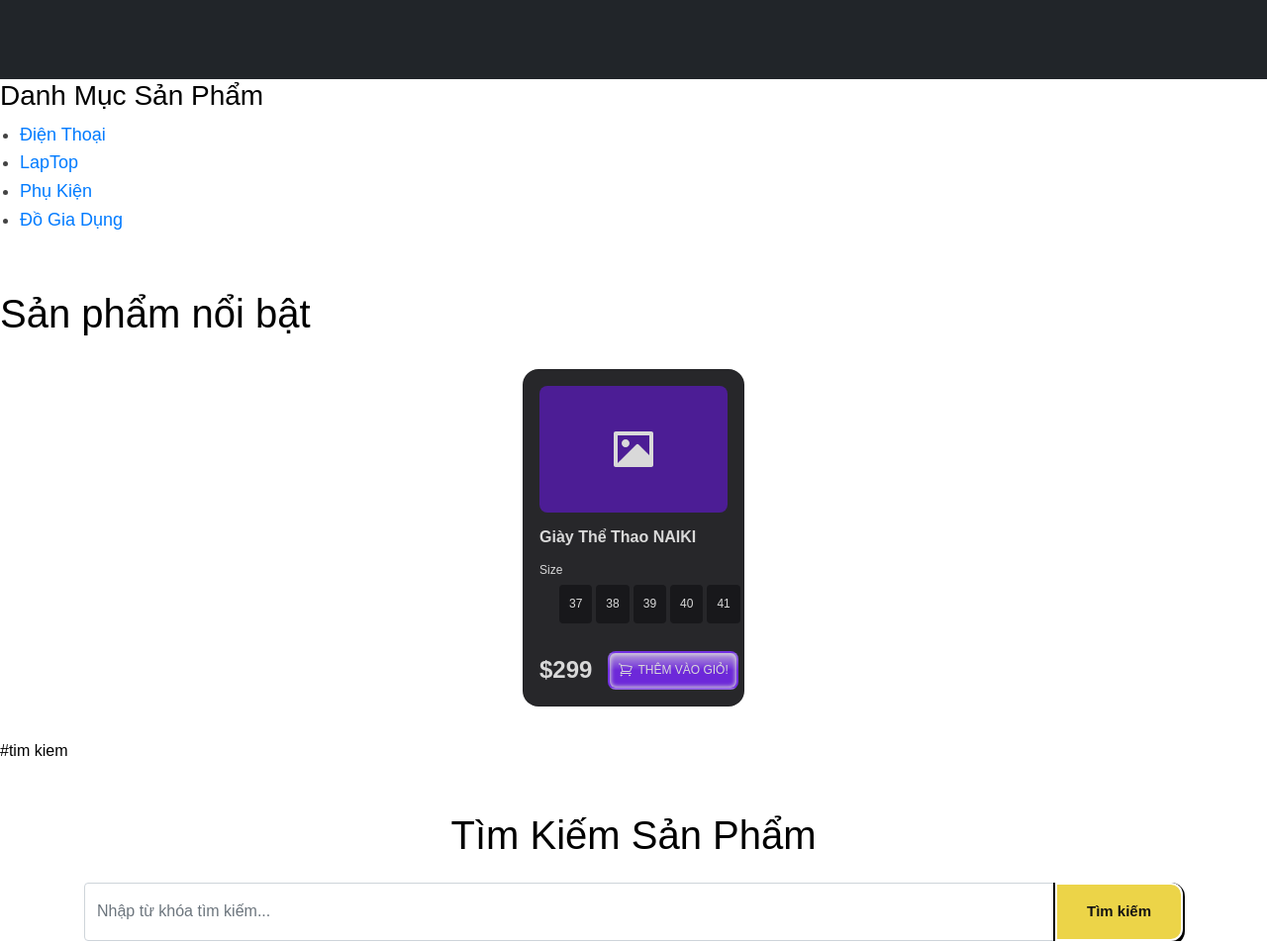
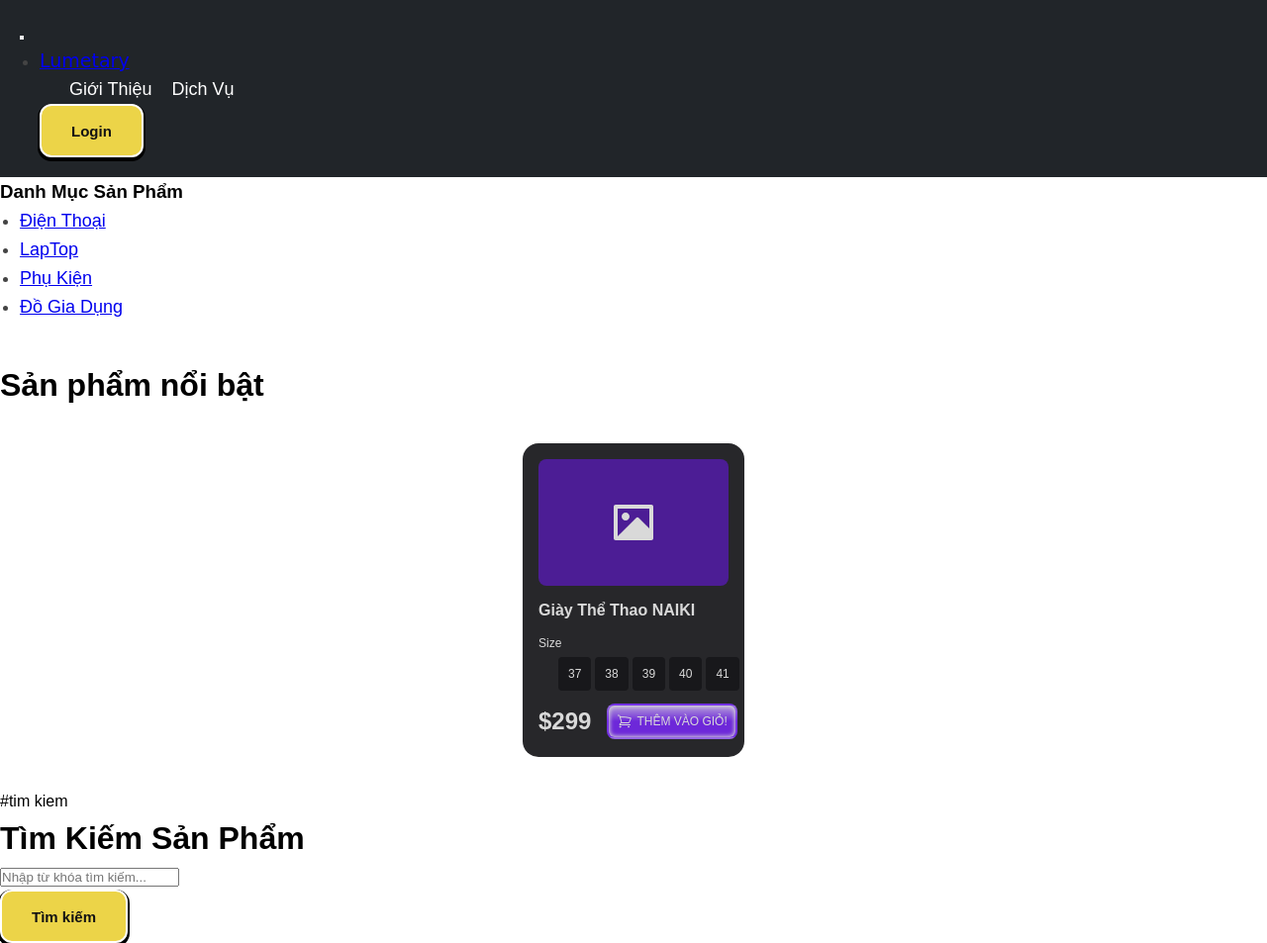
Before and after one commit to lt19284/TMDT, a Flask app: page / in a window 1280 px wide. Shown: the whole page at 99% size. Run offline with Flask 3, Linux system fonts and the light colour scheme; the visitor is signed in with stand-in values (Sample User, id 1); some libraries are stand-ins or nearby versions.

Commit message:
Update index.html
xóa bootstrap ko cần thiết

```diff
--- a/templates/index.html
+++ b/templates/index.html
@@ -3,8 +3,6 @@
 <head>
     <meta charset="UTF-8">
     <meta name="viewport" content="width=device-width, initial-scale=1.0">
-    <link rel="stylesheet" href="https://maxcdn.bootstrapcdn.com/bootstrap/4.0.0/css/bootstrap.min.css">
-    <link rel="stylesheet" href="https://cdnjs.cloudflare.com/ajax/libs/font-awesome/4.7.0/css/font-awesome.min.css">
     <link rel="stylesheet" href="https://cdnjs.cloudflare.com/ajax/libs/bootstrap-icons/1.10.5/font/bootstrap-icons.min.css" />
     <title>Lumetary</title>
     <link rel="stylesheet" href="{{ url_for('static', filename='index.css') }}">
```
